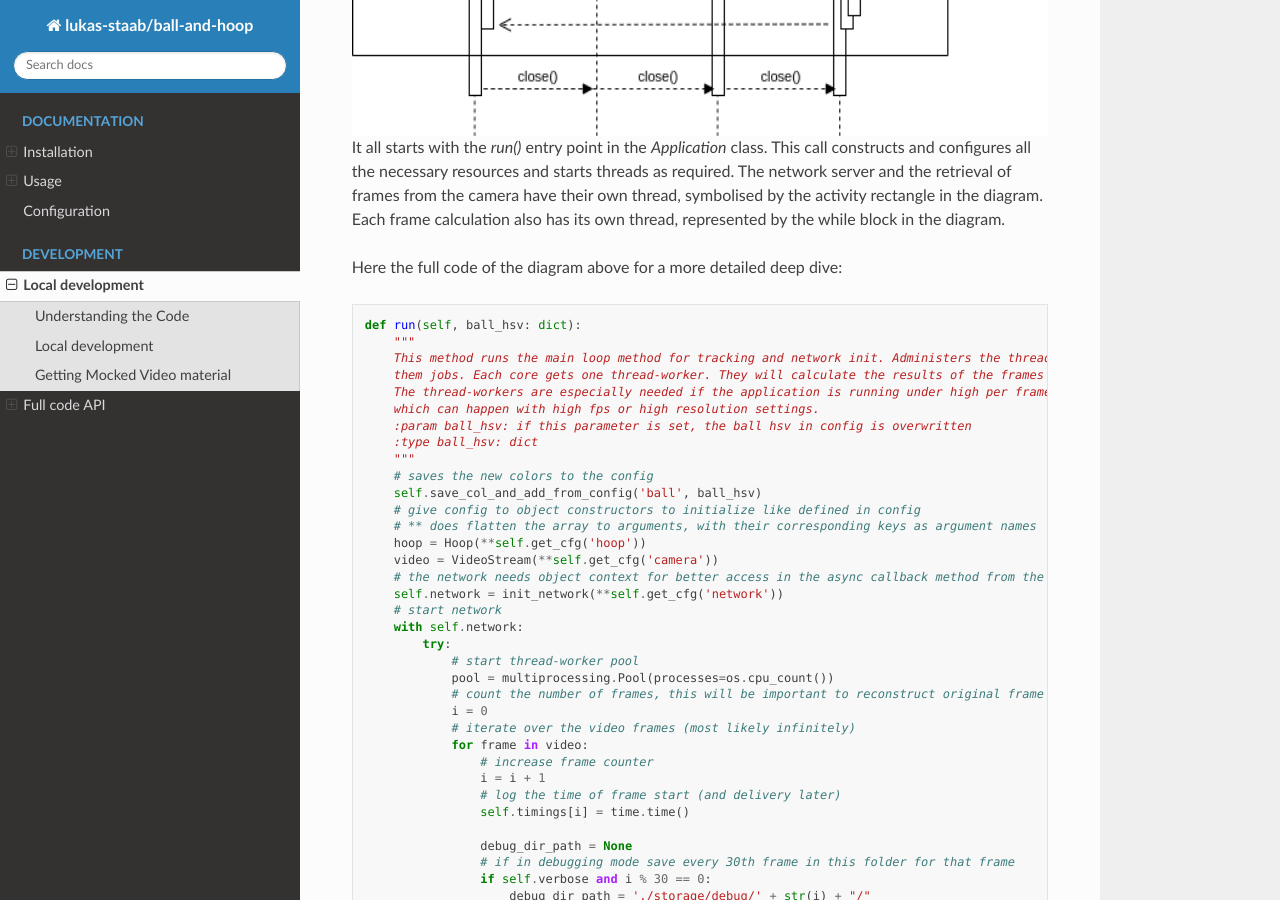
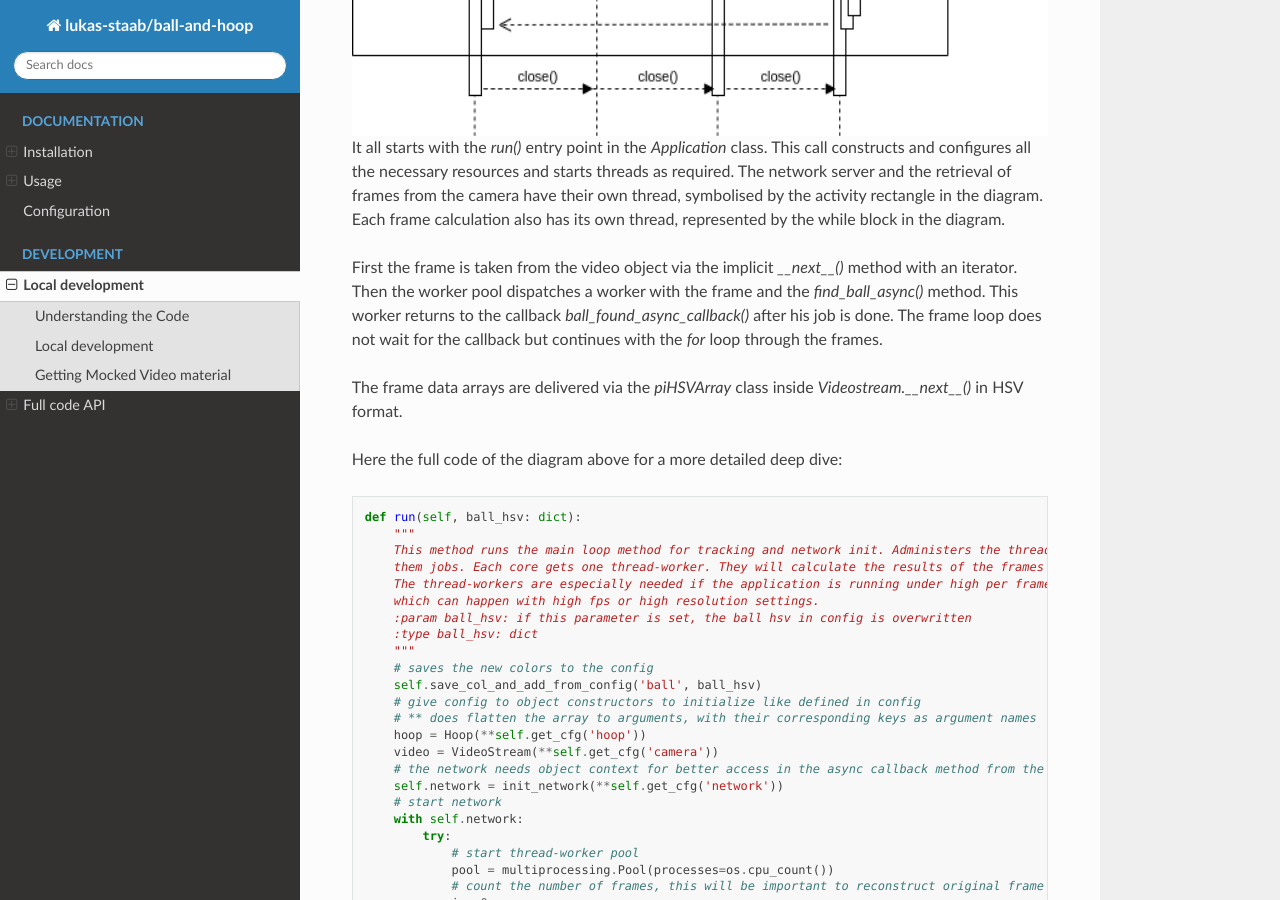
Before and after one commit to lukas-staab/ball-and-hoop, a Sphinx documentation site: the page built from docs/source/debugging.rst, in a window 1280 px wide and 900 px high, scrolled down 768 px. Built offline with Sphinx 7.4.7 and the Read the Docs theme 2.0.0, drawn with Linux system fonts in a browser that asks for light colours.

Commit message:
more detailed class explanation

```diff
--- a/docs/source/debugging.rst
+++ b/docs/source/debugging.rst
@@ -16,6 +16,13 @@ This call constructs and configures all the necessary resources and starts threa
 The network server and the retrieval of frames from the camera have their own thread,
 symbolised by the activity rectangle in the diagram.
 Each frame calculation also has its own thread, represented by the while block in the diagram.
+
+First the frame is taken from the video object via the implicit `__next__()` method with an iterator.
+Then the worker pool dispatches a worker with the frame and the `find_ball_async()` method.
+This worker returns to the callback `ball_found_async_callback()` after his job is done.
+The frame loop does not wait for the callback but continues with the `for` loop through the frames.
+
+The frame data arrays are delivered via the `piHSVArray` class inside `Videostream.__next__()` in HSV format.
 
 Here the full code of the diagram above for a more detailed deep dive:
 
```
